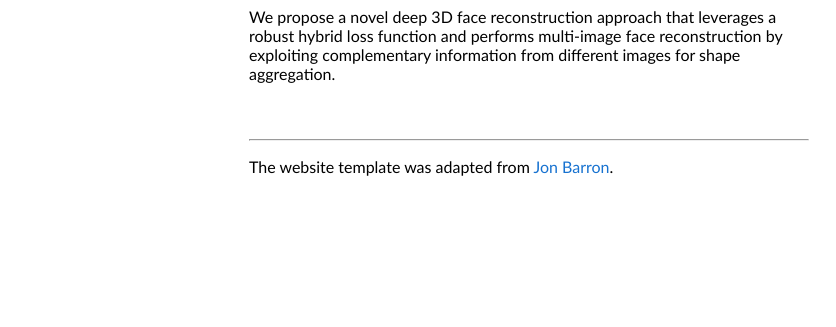
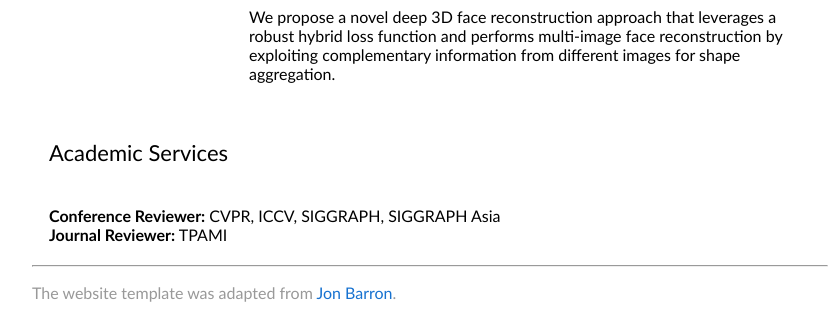
Before and after one commit to YuDeng/YuDeng.github.io, a plain HTML site: page index.html in a window 1280 px wide. Shown: the part 2550-2877 px from the top of the page, without its empty margins (211-1047 px from the left). Before the commit the page ends 2770 px from the top, so only its background shows below. Drawn offline with Linux system fonts and the light colour scheme.

Commit message:
Update index.html

```diff
--- a/index.html
+++ b/index.html
@@ -283,18 +283,36 @@
             </td>
         </tr>
 
-        <tr></tr>
-            <td style="padding:20px;width:0%;vertical-align:middle">
-            </td>
-            <td style="padding:20px;width:100%;vertical-align:middle">
-		<hr style="margin-top:0px">
-                <p>The website template was adapted from <a href="https://jonbarron.info/">Jon Barron</a>.</p>
-            </td>
-        </tr>
-
       </td>
     </tr>
   </table>
+  <table style="width:100%;border:0px;border-spacing:0px;border-collapse:separate;margin-right:auto;margin-left:auto;"><tbody>
+    <tr>
+    <td style="padding:20px;width:100%;vertical-align:middle">
+      <heading>Academic Services</heading>
+    </td>
+  </tr>
+</tbody>
+</table>
+<table style="width:100%;border:0px;border-spacing:0px;border-collapse:separate;margin-right:auto;margin-left:auto;"><tbody>
+  <td style="padding:20px;width:75%;vertical-align:middle">
+      <strong>Conference Reviewer:</strong> CVPR, ICCV, SIGGRAPH, SIGGRAPH Asia
+      <br>
+      <strong>Journal Reviewer:</strong> TPAMI
+
+  </td>
+</tbody>
+</table>
+<table style="width:100%;max-width:800px;border:0px;border-spacing:0px;border-collapse:separate;margin-right:auto;margin-left:auto;"><tbody>
+        <td style="width:0%;vertical-align:middle">
+        </td>
+        <td style="width:100%;vertical-align:middle">
+        <hr style="margin-top:0px">
+            <p><font color="#999999">The website template was adapted from <a href="https://jonbarron.info/">Jon Barron</a>.</font></p>
+        </td>
+    </tr>
+  </tbody>
+</table>
 </body>
 
 </html>
```
